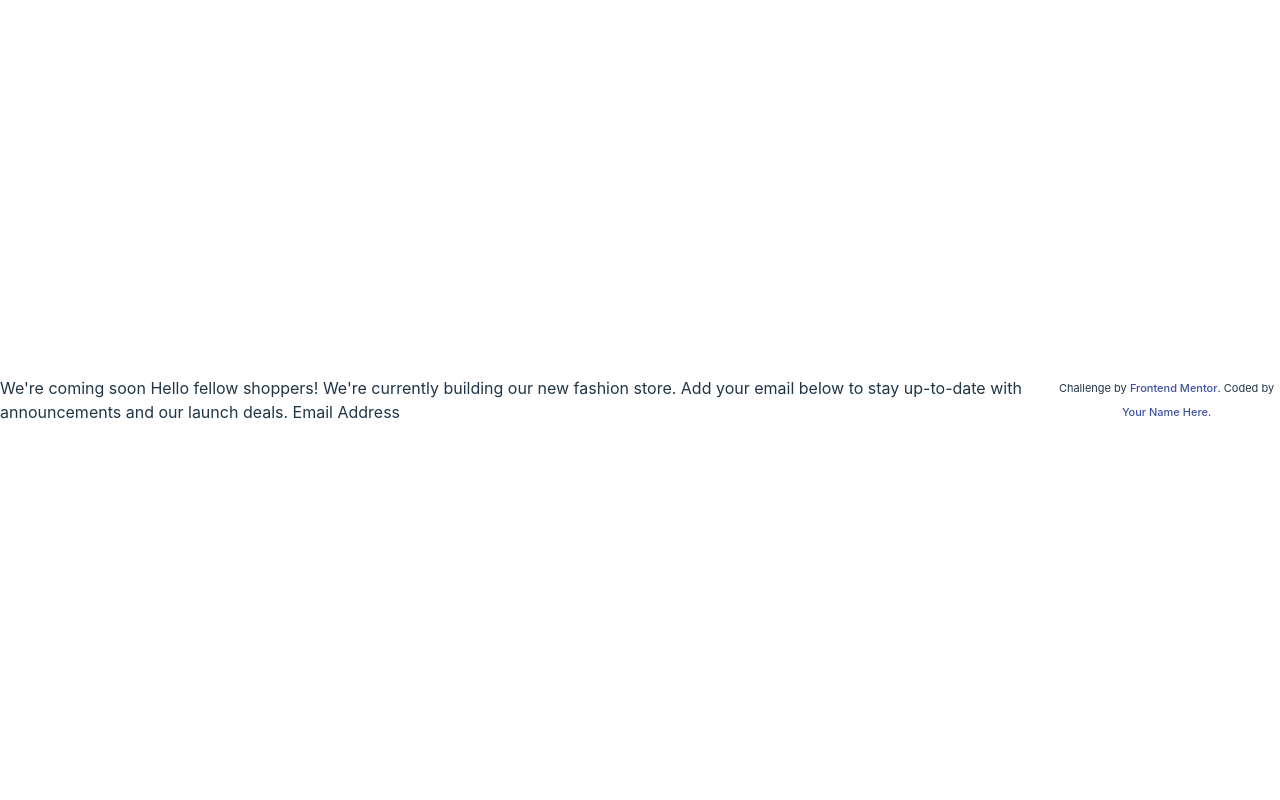
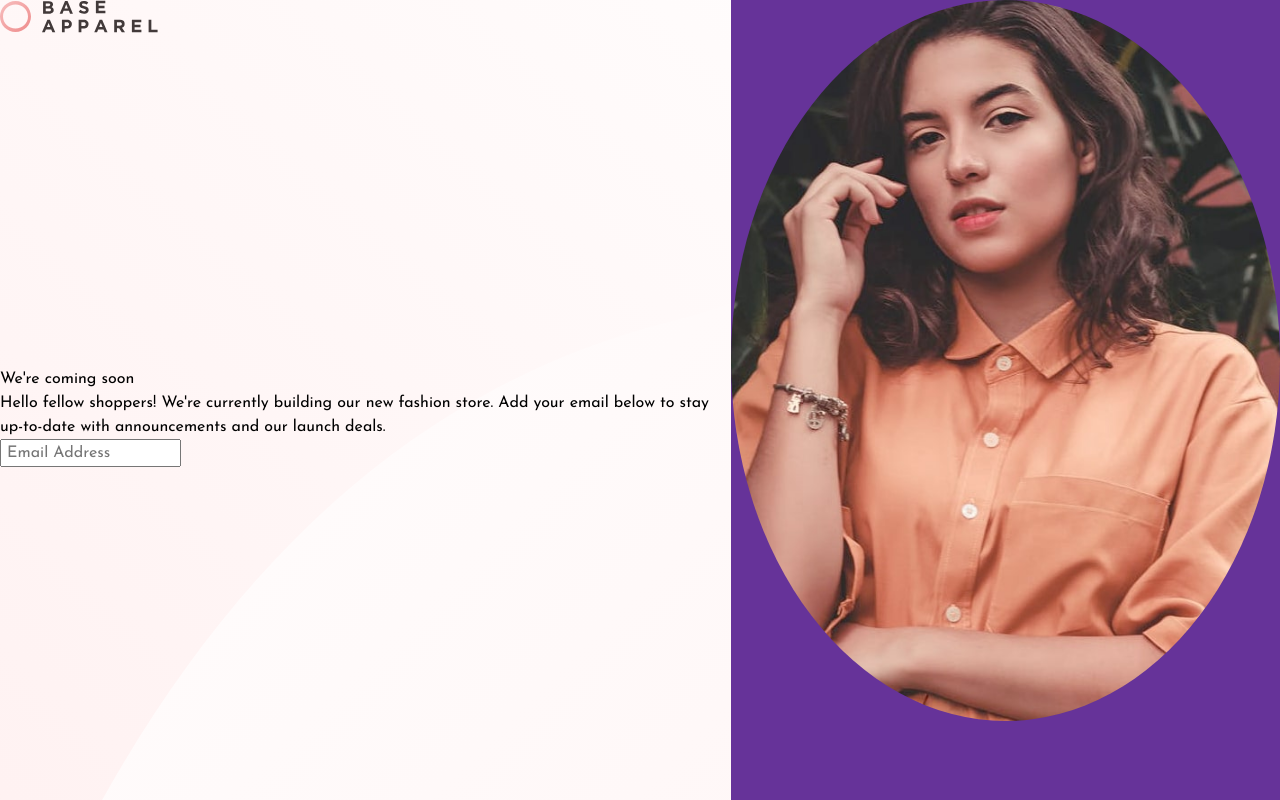
Before and after one commit to MahdiSohaily/Base-Apparel-coming-soon-page, a website built with Vite: page index.html in a window 1280 px wide. Built offline with nearby package versions, Linux system fonts and the light colour scheme.

Commit message:
styles added

```diff
--- a/index.html
+++ b/index.html
@@ -1,33 +1,46 @@
 <!DOCTYPE html>
 <html lang="en">
+
 <head>
   <meta charset="UTF-8">
-  <meta name="viewport" content="width=device-width, initial-scale=1.0"> <!-- displays site properly based on user's device -->
+  <meta name="viewport" content="width=device-width, initial-scale=1.0">
+  <!-- displays site properly based on user's device -->
 
   <link rel="icon" type="image/png" sizes="32x32" href="./images/favicon-32x32.png">
 
   <title>Frontend Mentor | Base Apparel coming soon page</title>
+  <link rel="preconnect" href="https://fonts.googleapis.com">
+  <link rel="preconnect" href="https://fonts.gstatic.com" crossorigin>
+  <link href="https://fonts.googleapis.com/css2?family=Josefin+Sans:wght@300;400;600&display=swap" rel="stylesheet">
 
-  <!-- Feel free to remove these styles or customise in your own stylesheet 👍 -->
-  <style>
-    .attribution { font-size: 11px; text-align: center; }
-    .attribution a { color: hsl(228, 45%, 44%); }
-  </style>
+  <link rel="stylesheet" href="./style.css">
 </head>
+
 <body>
+  <main>
+    <header>
+      <img src="./images/logo.svg" alt="company logo">
+    </header>
+    <div class="hero-image">
+      <picture>
+        <source media="(max-width: 40em)" srcset="./images/hero-mobile.jpg">
+        <img src="./images/hero-desktop.jpg" alt="hero image">
+      </picture>
+    </div>
+    <section>
+      <h1>We're coming soon</h1>
 
-  We're coming soon
+      <p>
+        Hello fellow shoppers! We're currently building our new fashion store.
+        Add your email below to stay up-to-date with announcements and our launch deals.
+      </p>
 
-  Hello fellow shoppers! We're currently building our new fashion store.
-  Add your email below to stay up-to-date with announcements and our launch deals.
+      <form action="#" method="post">
+        <label for="email" aria-labelledby="email"></label>
+        <input type="email" name="email" id="email" placeholder=" Email Address">
+      </form>
+    </section>
+  </main>
+</body>
 
-  Email Address
-
-  <footer>
-    <p class="attribution">
-      Challenge by <a href="https://www.frontendmentor.io?ref=challenge" target="_blank">Frontend Mentor</a>.
-      Coded by <a href="#">Your Name Here</a>.
-    </p>
-  </footer>
-</body>
 </html>
--- a/style.css
+++ b/style.css
@@ -1,97 +1,153 @@
 :root {
-  font-family: Inter, Avenir, Helvetica, Arial, sans-serif;
+  --desaturated-red: hsl(0, 36%, 70%);
+  --soft-red: hsl(0, 93%, 68%);
+  --dark-grayish-red: hsl(0, 6%, 24%);
+
+  font-family: "Josefin Sans", sans-serif;
   font-size: 16px;
-  line-height: 24px;
-  font-weight: 400;
 
-  color-scheme: light dark;
-  color: rgba(255, 255, 255, 0.87);
-  background-color: #242424;
+  --fw-regular: 300;
+  --fw-medium: 400;
+  --fw-bold: 600;
 
-  font-synthesis: none;
-  text-rendering: optimizeLegibility;
-  -webkit-font-smoothing: antialiased;
-  -moz-osx-font-smoothing: grayscale;
-  -webkit-text-size-adjust: 100%;
+  --size-100: 0.5em;
+  --size-200: 1em;
+  --size-300: 1.5em;
+  --size-400: 2em;
+  --size-500: 3em;
+  --size-600: 3.5em;
+  --size-700: 4em;
+  --size-800: 5em;
+  --size-900: 7em;
+  --size-xl: 9em;
+}
+/* Box sizing rules */
+*,
+*::before,
+*::after {
+  box-sizing: border-box;
 }
 
-a {
-  font-weight: 500;
-  color: #646cff;
-  text-decoration: inherit;
-}
-a:hover {
-  color: #535bf2;
+/* Remove default margin */
+*{
+  margin: 0;
+  padding: 0;
+  font: inherit;
 }
 
-body {
-  margin: 0;
-  display: flex;
-  place-items: center;
-  min-width: 320px;
-  min-height: 100vh;
+/* Remove list styles on ul, ol elements with a list role, which suggests default styling will be removed */
+ul[role='list'],
+ol[role='list'] {
+  list-style: none;
 }
 
-h1 {
-  font-size: 3.2em;
-  line-height: 1.1;
+/* Set core root defaults */
+html:focus-within {
+  scroll-behavior: smooth;
 }
 
-#app {
-  max-width: 1280px;
-  margin: 0 auto;
-  padding: 2rem;
-  text-align: center;
+/* Set core body defaults */
+body {
+  min-height: 100vh;
+  text-rendering: optimizeSpeed;
+  line-height: 1.5;
 }
 
-.logo {
-  height: 6em;
-  padding: 1.5em;
-  will-change: filter;
-}
-.logo:hover {
-  filter: drop-shadow(0 0 2em #646cffaa);
-}
-.logo.vanilla:hover {
-  filter: drop-shadow(0 0 2em #f7df1eaa);
+/* A elements that don't have a class get default styles */
+a:not([class]) {
+  text-decoration-skip-ink: auto;
 }
 
-.card {
-  padding: 2em;
+/* Make images easier to work with */
+img,
+picture {
+  max-width: 100%;
+  display: block;
 }
 
-.read-the-docs {
-  color: #888;
+/* Inherit fonts for inputs and buttons */
+input,
+button,
+textarea,
+select {
+  font: inherit;
 }
 
-button {
-  border-radius: 8px;
-  border: 1px solid transparent;
-  padding: 0.6em 1.2em;
-  font-size: 1em;
-  font-weight: 500;
-  font-family: inherit;
-  background-color: #1a1a1a;
-  cursor: pointer;
-  transition: border-color 0.25s;
+/* Remove all animations, transitions and smooth scroll for people that prefer not to see them */
+@media (prefers-reduced-motion: reduce) {
+  html:focus-within {
+   scroll-behavior: auto;
+  }
+
+  *,
+  *::before,
+  *::after {
+    animation-duration: 0.01ms !important;
+    animation-iteration-count: 1 !important;
+    transition-duration: 0.01ms !important;
+    scroll-behavior: auto !important;
+  }
 }
-button:hover {
-  border-color: #646cff;
-}
-button:focus,
-button:focus-visible {
-  outline: 4px auto -webkit-focus-ring-color;
+/* General styling */
+body{
+  background: url('./images/bg-pattern-desktop.svg'), linear-gradient(
+    135deg,
+    hsl(0, 0%, 100%),
+    hsl(0, 100%, 98%)
+  );
+  background-repeat: no-repeat;
+  background-position: center;
+  background-size: cover;
 }
 
-@media (prefers-color-scheme: light) {
-  :root {
-    color: #213547;
-    background-color: #ffffff;
-  }
-  a:hover {
-    color: #747bff;
-  }
-  button {
-    background-color: #f9f9f9;
+main{
+  display: grid;
+  height: 100vh;
+  grid-template-areas:
+  'header'
+  'hero'
+  'section';
+  align-items: start;
+}
+
+@media screen and (min-width:40em) {
+  main{
+    display: grid;
+    grid-template-areas:
+    'header hero'
+    'section hero';
   }
 }
+header {
+  grid-area: header;
+  height: fit-content;
+}
+
+.hero-image {
+  grid-area: hero;
+  height: inherit;
+}
+.hero-image picture {
+  background-color: rebeccapurple;
+  height: inherit;
+}
+.hero-image img{
+  object-fit: cover;
+  border-radius: 50%;
+}
+
+section{
+  grid-area: section;
+}
+/* Utility classes */
+
+.bg-gradient-primary {
+  background-image: linear-gradient(
+    135deg,
+    hsl(0, 0%, 100%),
+    hsl(0, 100%, 98%)
+  );
+}
+.bg-gradient-secondary {
+  background-image: linear-gradient(135deg, hsl(0, 80%, 86%), hsl(0, 74%, 74%));
+}
```
